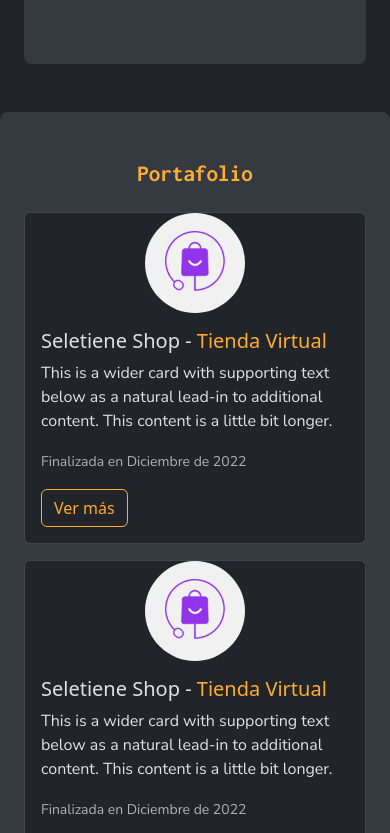
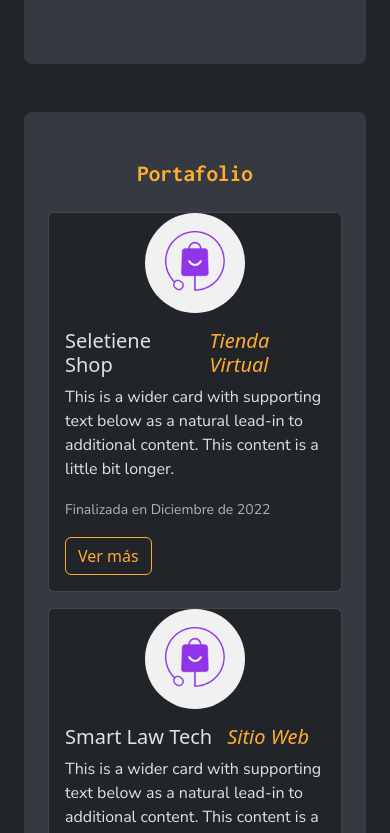
Before and after one commit to Nicolas-Gom3z/Portfolio, an Angular app: page /home in a window 390 px wide. Shown: the part 2291-3124 px from the top of the page. Built offline with nearby package versions, Linux system fonts and the light colour scheme.

Commit message:
Responsive de la segunda seccion implementado

```diff
--- a/src/app/shared/home/home.component.html
+++ b/src/app/shared/home/home.component.html
@@ -107,8 +107,8 @@
 
 </section>
 
-<section class="experience mt-4 mw-1200 mx-auto">
-  <div data-aos="fade-up" class="experience-content py-5 px-4 rounded-3">
+<section class="portfolio mt-4 mw-1200 mx-auto">
+  <div class="portfolio-content rounded-3">
     <h3 class="text-primary text-center mb-4">Portafolio</h3>
 
     <div class="card-container">
@@ -120,7 +120,9 @@
           </div>
           <div class="col-md-8">
             <div class="card-body">
-              <h5 class="card-title">Seletiene Shop - <span class="text-primary">Tienda Virtual</span> </h5>
+              <div class="title-container">
+                <h5 class="card-title">Seletiene Shop</h5><span class="text-primary">Tienda Virtual</span>
+              </div>
               <p class="card-text">This is a wider card with supporting text below as a natural lead-in to additional content. This content is a little bit longer.</p>
               <p class="card-text"><small class="text-body-secondary">Finalizada en Diciembre de 2022</small></p>
               <button class="btn btn-outline-primary">Ver más</button>
@@ -136,7 +138,10 @@
           </div>
           <div class="col-md-8">
             <div class="card-body">
-              <h5 class="card-title">Seletiene Shop - <span class="text-primary">Tienda Virtual</span> </h5>
+              <div class="title-container">
+                <h5 class="card-title">Smart Law Tech</h5><span class="text-primary">Sitio Web</span>
+              </div>
+
               <p class="card-text">This is a wider card with supporting text below as a natural lead-in to additional content. This content is a little bit longer.</p>
               <p class="card-text"><small class="text-body-secondary">Finalizada en Diciembre de 2022</small></p>
               <button class="btn btn-outline-primary">Ver más</button>
--- a/src/scss/pages/_home.scss
+++ b/src/scss/pages/_home.scss
@@ -107,6 +107,7 @@
 
   @include min-w(992){
     flex-direction: row;
+    column-gap: 1rem;
   }
 
 
@@ -117,7 +118,7 @@
 
     @include min-w(992){
       width: 65%;
-      margin: 0 1.5rem 0 0;
+      margin: 0 0 0 1rem;
     }
   }
 
@@ -134,7 +135,7 @@
 
     @include min-w(992){
       width: 35%;
-      margin: 0;
+      margin: 0 1rem 0 0;
     }
 
     h3{
@@ -184,14 +185,36 @@
 
 }
 
-.experience{
+.portfolio{
 
-  .experience-content{
+  .portfolio-content{
+    margin: 0 1.5rem 1.5rem 1.5rem;
+    padding: 3rem 1.5rem;
     background-color: #343a40;
 
+    @include min-w(992){
+
+      margin: 0 1rem 1rem 1rem
+
+    }
 
     h3{
       @include title;
+    }
+
+    .card-container{
+      display: flex;
+      flex-direction: column;
+      align-items: center;
+
+      @include min-w(992){
+
+        flex-direction: row;
+        column-gap: 15px;
+        justify-content: center;
+
+      }
+
     }
 
     .card{
@@ -210,6 +233,17 @@
 
       }
 
+      .title-container{
+        display: flex;
+        column-gap: 15px;
+
+        span{
+          font-size: 1.25rem;
+          line-height: 1.2;
+          font-style: italic;
+        }
+      }
+
 
     }
 
```
Also changed, not shown: 1 other file (tests, documents, lock files or other folders).
